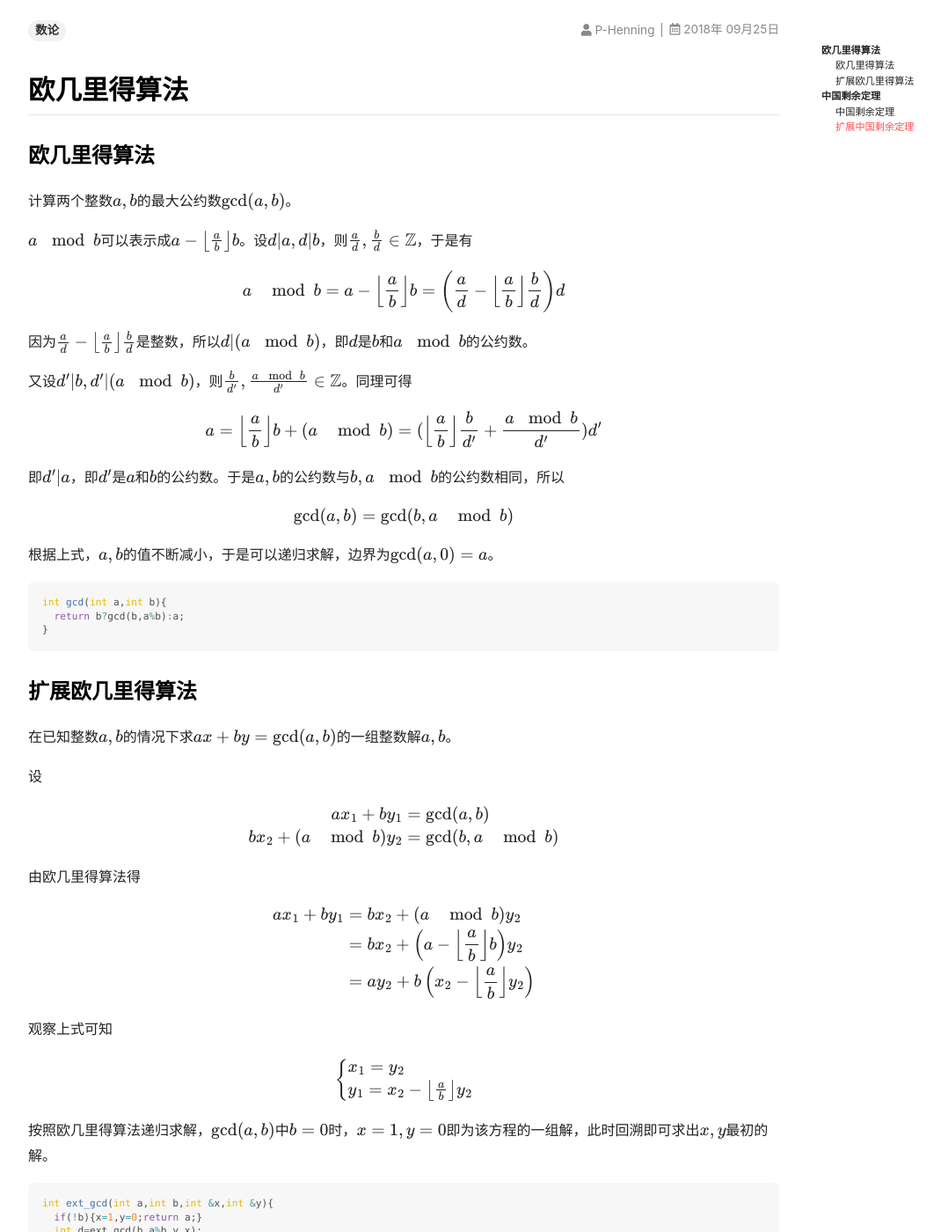
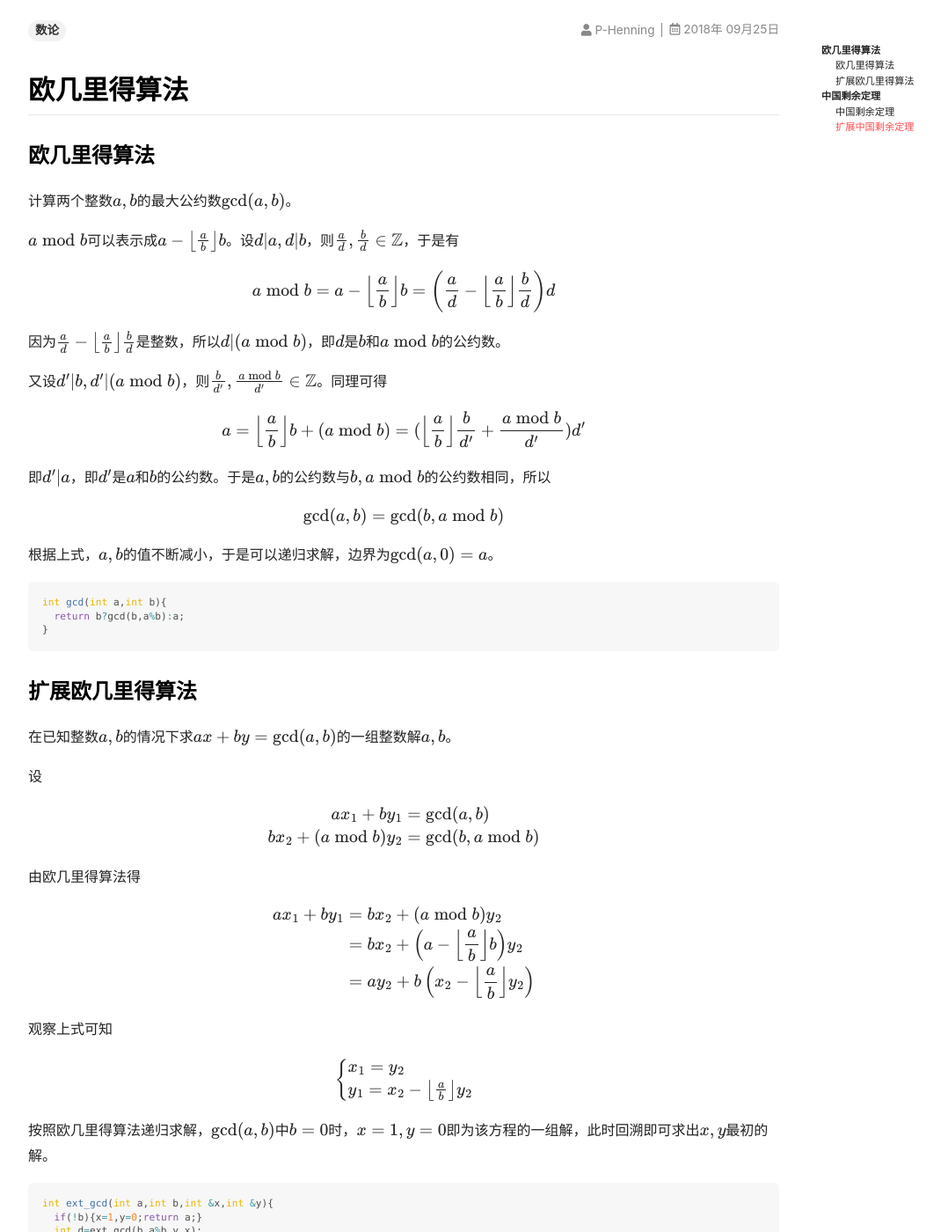
Before and after one commit to P-Henning/P-Henning.github.io, a Jekyll site: the page built from _posts/2018-09-25-gcd-and-crt.md, in a window 1280 px wide and 1400 px high, scrolled down 197 px. Shown: the whole window at 88% size, without its empty margins (71-1141 px from the left). Built offline with Jekyll 4.4.1, drawn with Linux system fonts in a browser that asks for light colours; nearby versions of some CDN libraries; formulas are drawn with MathJax 3; comment, search, counter and statistics services are not loaded; some of the changed text lies outside the part shown.

Commit message:
Update 2018-09-25-gcd-and-crt.md

````diff
--- a/_posts/2018-09-25-gcd-and-crt.md
+++ b/_posts/2018-09-25-gcd-and-crt.md
@@ -12,21 +12,21 @@ tags: 数论
 
 计算两个整数$a,b$的最大公约数$\text{gcd($a,b$)}$。
 
-$a\mod b$可以表示成$a-\left\lfloor\frac ab\right\rfloor b$。设$d\vert a,d\vert b$，则$\frac ad,\frac bd\in \mathbb Z$，于是有
+$a\bmod b$可以表示成$a-\left\lfloor\frac ab\right\rfloor b$。设$d\vert a,d\vert b$，则$\frac ad,\frac bd\in \mathbb Z$，于是有
 
-$$a\mod b=a-\left\lfloor\frac ab\right\rfloor b=\left(\frac ad-\left\lfloor\frac ab\right\rfloor\frac bd\right)d$$
+$$a\bmod b=a-\left\lfloor\frac ab\right\rfloor b=\left(\frac ad-\left\lfloor\frac ab\right\rfloor\frac bd\right)d$$
 
-因为$\frac ad-\left\lfloor\frac ab\right\rfloor\frac bd$是整数，所以$d\vert(a\mod b)$，即$d$是$b$和$a\mod b$的公约数。
+因为$\frac ad-\left\lfloor\frac ab\right\rfloor\frac bd$是整数，所以$d\vert(a\bmod b)$，即$d$是$b$和$a\bmod b$的公约数。
 
 <!--more-->
 
-又设$d'\vert b,d'\vert(a\mod b)$，则$\frac b{d'},\frac{a\mod b}{d'}\in \mathbb Z$。同理可得
+又设$d'\vert b,d'\vert(a\bmod b)$，则$\frac b{d'},\frac{a\bmod b}{d'}\in \mathbb Z$。同理可得
 
-$$a=\left\lfloor\frac ab\right\rfloor b+(a\mod b)=(\left\lfloor\frac ab\right\rfloor\frac b{d'}+\frac{a\mod b}{d'})d'$$
+$$a=\left\lfloor\frac ab\right\rfloor b+(a\bmod b)=(\left\lfloor\frac ab\right\rfloor\frac b{d'}+\frac{a\bmod b}{d'})d'$$
 
-即$d'\vert a$，即$d'$是$a$和$b$的公约数。于是$a,b$的公约数与$b,a\mod b$的公约数相同，所以
+即$d'\vert a$，即$d'$是$a$和$b$的公约数。于是$a,b$的公约数与$b,a\bmod b$的公约数相同，所以
 
-$$\text{gcd}(a,b)=\text{gcd}(b,a\mod b)$$
+$$\text{gcd}(a,b)=\text{gcd}(b,a\bmod b)$$
 
 根据上式，$a,b$的值不断减小，于是可以递归求解，边界为$\text{gcd}(a,0)=a$。
 
@@ -43,13 +43,13 @@ int gcd(int a,int b){
 
 $$\begin{aligned}
 ax_1+by_1&=\text{gcd}(a,b)\\
-bx_2+(a\mod b)y_2&=\text{gcd}(b,a\mod b)
+bx_2+(a\bmod b)y_2&=\text{gcd}(b,a\bmod b)
 \end{aligned}$$
 
 由欧几里得算法得
 
 $$\begin{aligned}
-ax_1+by_1&=bx_2+(a\mod b)y_2\\
+ax_1+by_1&=bx_2+(a\bmod b)y_2\\
 &=bx_2+\left(a-\left\lfloor\frac ab\right\rfloor b\right)y_2\\
 &=ay_2+b\left(x_2-\left\lfloor\frac ab\right\rfloor y_2\right)
 \end{aligned}$$
@@ -70,7 +70,7 @@ int ext_gcd(int a,int b,int &x,int &y){
 }
 ```
 
-对于不定方程$ax+by=c$，设$\text{gcd}(a,b)=d$，用扩展欧几里得算法求出的方程$ax+by=d$的解为$x',y'$。则当$c\mod d=0$时，原方程有通解：
+对于不定方程$ax+by=c$，设$\text{gcd}(a,b)=d$，用扩展欧几里得算法求出的方程$ax+by=d$的解为$x',y'$。则当$c\bmod d=0$时，原方程有通解：
 
 $$\begin{cases}
 x=\frac cdx'+\frac bdk\\
@@ -90,9 +90,9 @@ x\equiv b_2\pmod{w_2}\\
 x\equiv b_n\pmod{w_n}
 \end{cases}$$
 
-令$p=\prod\limits_{i=1}^nw_i$，$m_i=\frac p{w_i}$，$m_i{m_i}^{-1}\equiv1\pmod{w_i}$，则上面方程组的解为
+令$p=\prod\limits_{i=1}^nw_i$，$m_i=\frac p{w_i}$，$m_i{m_i}^{-1}\equiv 1\pmod{w_i}$，则上面方程组的解为
 
-$$x=\sum_{i=1}^nm_i{m_i}^{-1}b_i\mod p$$
+$$x=\sum_{i=1}^nm_i{m_i}^{-1}b_i\bmod p$$
 
 将$x$代入任意一个方程即可得证，此处略。
 
````
